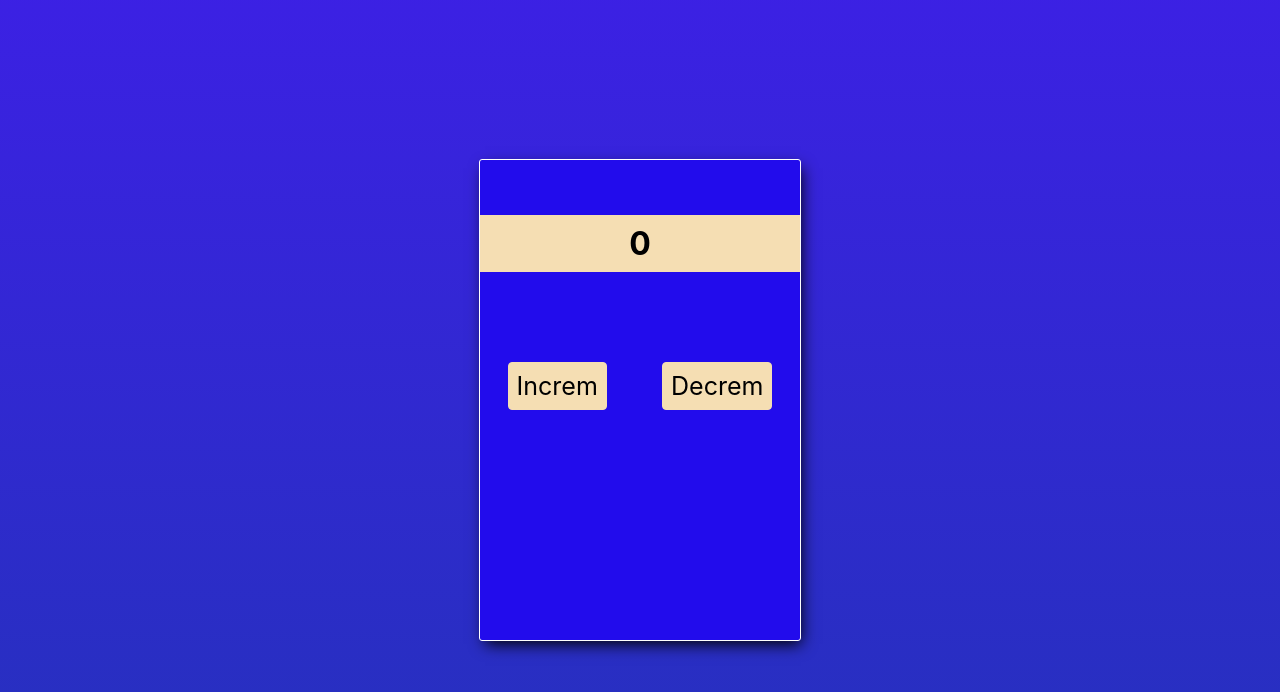
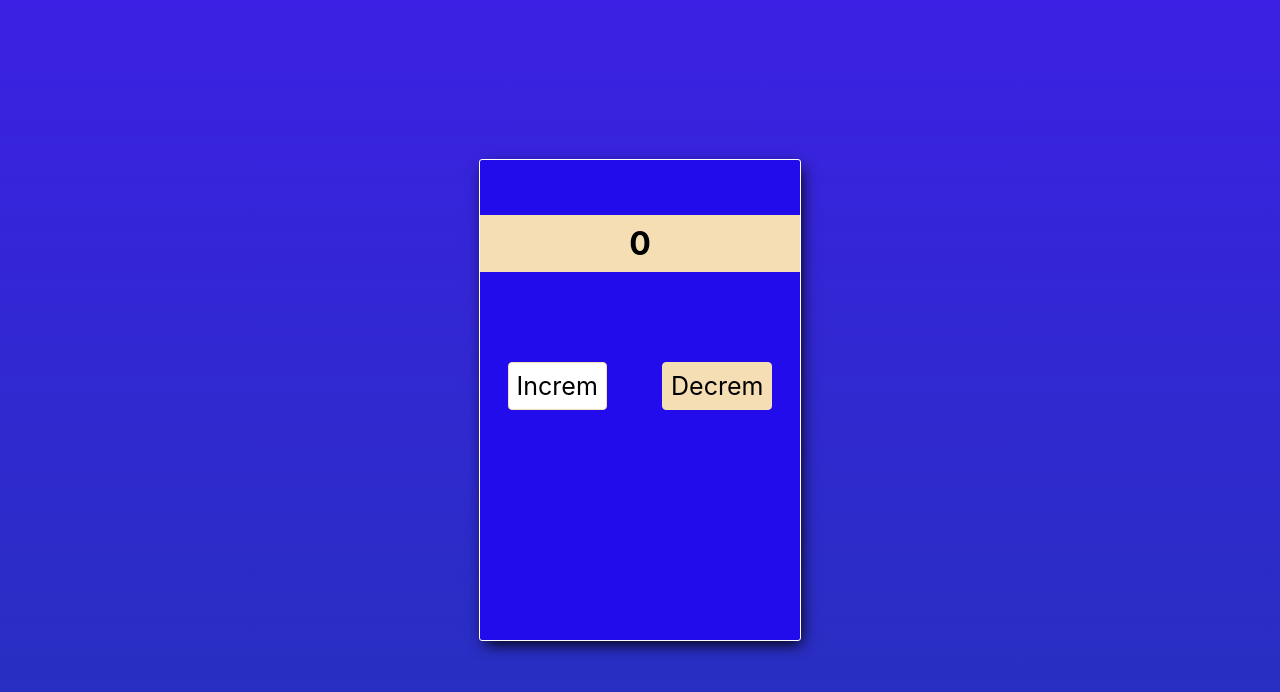
Before and after one commit to Alikhan219/Counter-App-by-React, a React (Create React App) app: page / in a window 1280 px wide. In both pictures the pointer is over the button "Increm". Shown: the top 692 px of the page. Built offline with nearby package versions, Linux system fonts and the light colour scheme.

Commit message:
adding the hover property to the and font-weight of button rext

```diff
--- a/src/index.css
+++ b/src/index.css
@@ -45,6 +45,11 @@
         outline: 0;
         border: 1px solid wheat;
         border-radius: 4px;
+        cursor: pointer;
+    }
+
+    button:hover {
+        background-color: white;
     }
 
     @media screen and (max-width:768px) {
```
